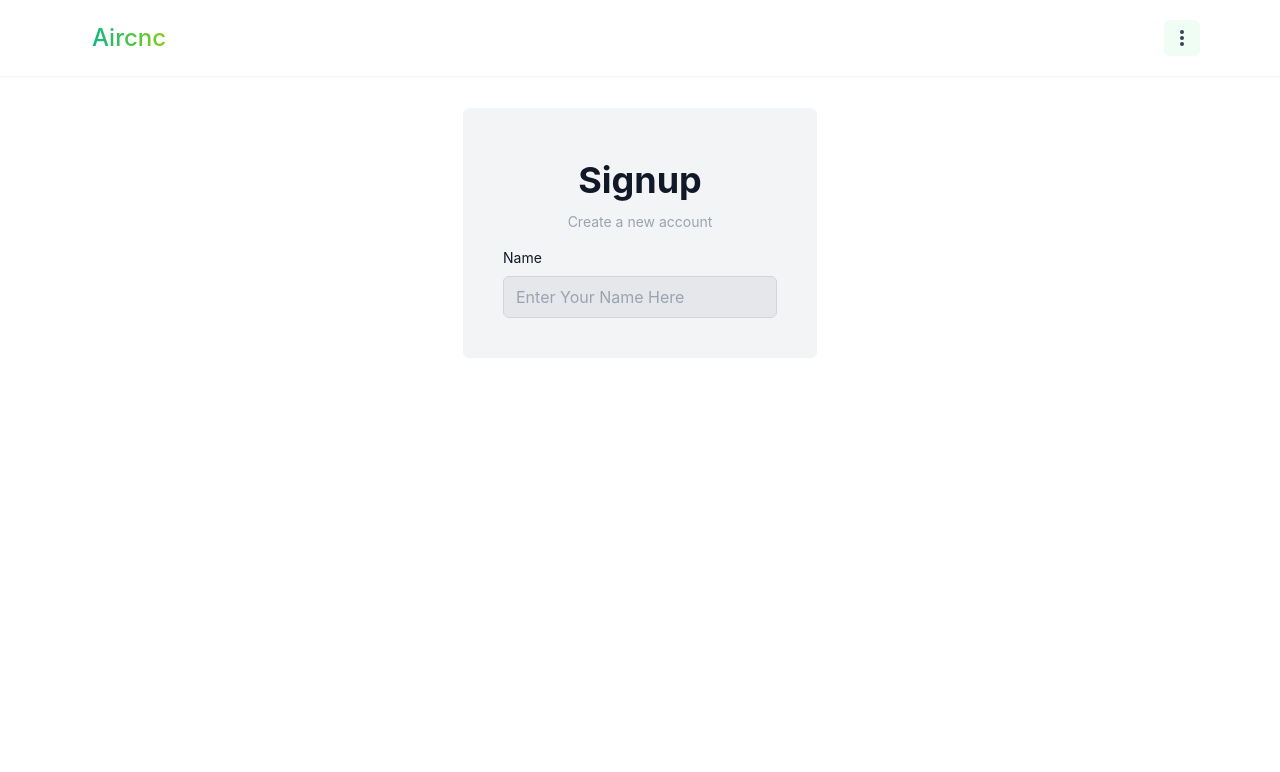
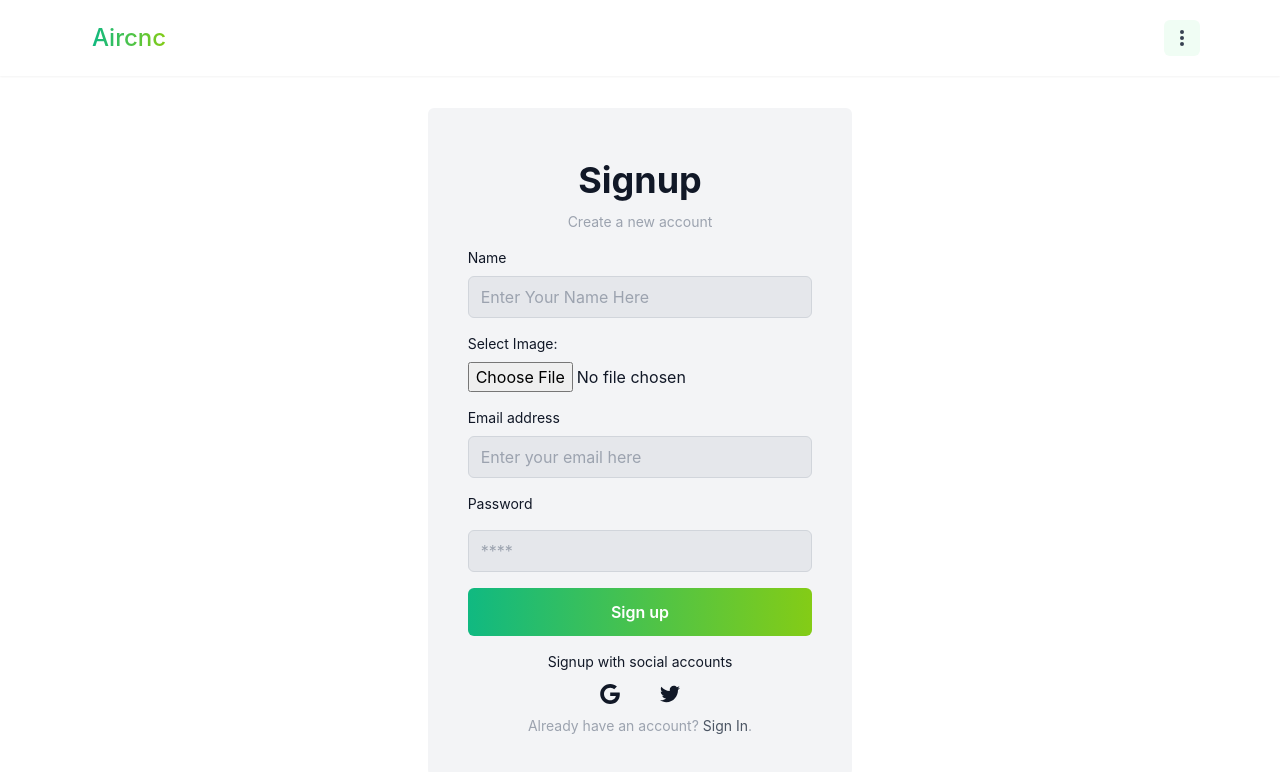
Before and after one commit to dev-parthive/aircnc, a React (Create React App) app: page /signup in a window 1280 px wide. Shown: the top 772 px of the page. Built offline with nearby package versions, Linux system fonts and the light colour scheme.

Commit message:
signup page done

```diff
--- a/src/pages/Signup/Signup.js
+++ b/src/pages/Signup/Signup.js
@@ -1,4 +1,6 @@
 import React from 'react';
+import { Link } from 'react-router-dom';
+import PrimaryButton from '../../Shared/Buttons/PrimaryButton';
 
 const Signup = () => {
     return (
@@ -21,9 +23,80 @@
                             className='w-full px-3 py-2 border rounded-md border-gray-300 focus:outline-green-500 bg-gray-200
                              text-gray-900' />
                         </div>
+
+                        <div>
+                            <label htmlFor='image' className='block mb-2 text-sm'>Select Image:</label>
+                            <input type="file" id='image' name='image'
+                            accept='image/*'
+                            required />
+                        </div>
+
+                        <div>
+                            <label htmlFor="email" className='block mb-2 text-sm'>Email address</label>
+                            <input type="email" required name='email' id='email' placeholder='Enter your email here '
+                            className='w-full px-3 py-2 border rounded-md border-gray-300 focus:outline-green-500 bg-gray-200 text-gray-900' />
+                        </div>
+
+                     <div>
+                     <div className='flex justify-between mb-2 '>
+                            <label htmlFor="password" className='text-sm block mb-2'>Password</label>
+                        </div>
+                        <input type="password"
+                            name='password'
+                            id='password'
+                            required
+                            placeholder='****'
+                            className='w-full px-3 py-2 border rounded-md border-gray-300 bg-gray-200 focus:outline-green-500 text-gray-900' />
+                     </div>
+
+
+
+                    </div>
+
+                    <div className='space-y-2'>
+                        <div>
+                            <PrimaryButton type="submit"
+                            classes="w-full px-8 py-3 font-semibold rounded-md bg-gray-900 hover:bg-gray-700 hover:text-white text-gray-100">
+                                Sign up
+                            </PrimaryButton>
+                        </div>
                     </div>
                 </form>
 
+                <div className='flex items-center pt-4 space-x-1'>
+                <div className='flex-1 h-px sm:w-16 dark:bg-gray-700'></div>
+                <p className='px-3 text-sm dark:text-gray-400'>Signup with social accounts</p>
+                <div className='flex-1 h-px sm:w-16
+                 dark:bg-gray-700'></div>
+                </div>
+
+                {/* social accounts icons  */}
+                <div className='flex justify-center space-x-4 '>
+                    <button aria-label='Log in With Google' className='p-3 rounded-sm'>
+                    <svg
+              xmlns='http://www.w3.org/2000/svg'
+              viewBox='0 0 32 32'
+              className='w-5 h-5 fill-current'
+            >
+              <path d='M16.318 13.714v5.484h9.078c-0.37 2.354-2.745 6.901-9.078 6.901-5.458 0-9.917-4.521-9.917-10.099s4.458-10.099 9.917-10.099c3.109 0 5.193 1.318 6.38 2.464l4.339-4.182c-2.786-2.599-6.396-4.182-10.719-4.182-8.844 0-16 7.151-16 16s7.156 16 16 16c9.234 0 15.365-6.49 15.365-15.635 0-1.052-0.115-1.854-0.255-2.651z'></path>
+            </svg></button>
+            <button aria-label='Log In with Github' className='p-3 rounded-sm'>
+            <svg
+              xmlns='http://www.w3.org/2000/svg'
+              viewBox='0 0 32 32'
+              className='w-5 h-5 fill-current'
+            >
+              <path d='M31.937 6.093c-1.177 0.516-2.437 0.871-3.765 1.032 1.355-0.813 2.391-2.099 2.885-3.631-1.271 0.74-2.677 1.276-4.172 1.579-1.192-1.276-2.896-2.079-4.787-2.079-3.625 0-6.563 2.937-6.563 6.557 0 0.521 0.063 1.021 0.172 1.495-5.453-0.255-10.287-2.875-13.52-6.833-0.568 0.964-0.891 2.084-0.891 3.303 0 2.281 1.161 4.281 2.916 5.457-1.073-0.031-2.083-0.328-2.968-0.817v0.079c0 3.181 2.26 5.833 5.26 6.437-0.547 0.145-1.131 0.229-1.724 0.229-0.421 0-0.823-0.041-1.224-0.115 0.844 2.604 3.26 4.5 6.14 4.557-2.239 1.755-5.077 2.801-8.135 2.801-0.521 0-1.041-0.025-1.563-0.088 2.917 1.86 6.36 2.948 10.079 2.948 12.067 0 18.661-9.995 18.661-18.651 0-0.276 0-0.557-0.021-0.839 1.287-0.917 2.401-2.079 3.281-3.396z'></path>
+            </svg>
+            </button>
+                </div>
+                <p className='px-6 text-sm text-center text-gray-400 '>
+                    Already have an account? {' '}
+                    <Link to="/login" className="hover:underline text-gray-600">
+                    Sign In
+                    </Link>
+                    .
+                </p>
             </div>
 
         </div>
```
